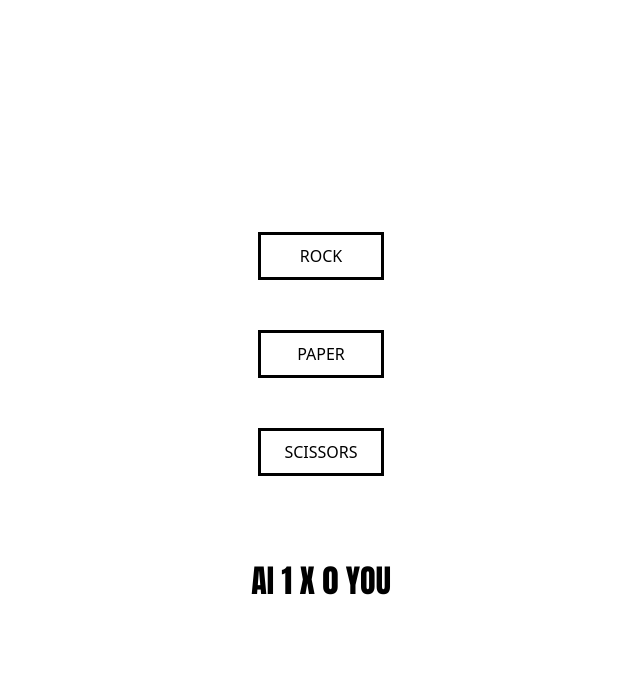
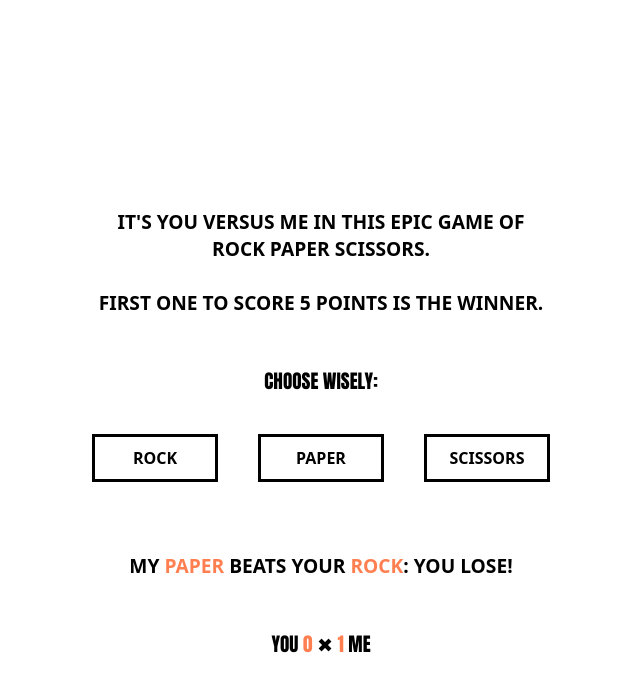
Before and after one commit to mtmoss/Rock-Paper-Scissors, a plain HTML site: page index.html in a window 1280 px wide. Both pictures are taken after a click on the element "ROCK". Shown: the whole page, without its empty margins (319-959 px from the left). Drawn offline with Linux system fonts and the light colour scheme.

Commit message:
Display player and computer selection

```diff
--- a/index.html
+++ b/index.html
@@ -5,10 +5,18 @@
     <link rel='stylesheet' type='text/css' media='screen' href='style.css'>
 </head>
 <body>
-    <div class="button" id="rock">rock</div>
-    <div class="button" id="paper">paper</div>
-    <div class="button" id="scissors">scissors</div>
+    <div class="arena">
+    <div class="intro">It's you versus me in this epic game of Rock Paper Scissors.<br><br>First one to score 5 points is the winner.</div>
+    <p class="heading">Choose wisely:</p>
+        <div class="playerArea">
+            <div class="button" id="rock">rock</div>
+            <div class="button" id="paper">paper</div>
+            <div class="button" id="scissors">scissors</div>
+        </div>
     <div id="resultArea"></div>
+
+    <div id="finalScore"></div>
+</div>
     <script src='script.js'></script>
 </body>
 </html>
--- a/script.js
+++ b/script.js
@@ -7,16 +7,19 @@ let playerScore = 0;
 let computerScore = 0;
 
 const resultArea = document.getElementById('resultArea')
-resultArea.textContent = 'Results';
-const para = document.createElement('p');
+const finalScore = document.getElementById('finalScore');
 
 function playRound(a,b) {
-    if ((a == 'rock' && b == 'scissors') || (a == 'paper' && b == 'rock') || (a == 'scissors' && b == 'paper')) {
+    if (a == b) {
+        resultArea.innerHTML = '<span>' + a + '</span> and <span>' + b + '</span>: it\'s a draw!';
+    } else if ((a == 'rock' && b == 'scissors') || (a == 'paper' && b == 'rock') || (a == 'scissors' && b == 'paper')) {
+        resultArea.innerHTML = 'Your <span>' + a + '</span> beats my <span>' + b + '</span>: you win!';
         ++playerScore;
     } else if ((a == 'rock' && b == 'paper') || (a == 'paper' && b == 'scissors') || (a == 'scissors' && b == 'rock')) {
+        resultArea.innerHTML = 'My <span>' + b + '</span> beats your <span>' + a + '</span>: you lose!';
         ++computerScore;
     };
-    resultArea.textContent = `AI ${computerScore} x ${playerScore} YOU`;
+    finalScore.innerHTML = 'You <span>' + playerScore + '</span> &#10006; <span>' + computerScore + '</span> Me';
 };
 
 const buttons = Array.from(document.getElementsByClassName('button'));
--- a/style.css
+++ b/style.css
@@ -10,10 +10,25 @@ body {
     gap: 10px;
 }
 
-#resultArea {
+.playerArea {
+    display: flex;
+    align-items: center;
+    flex-direction: row;
+    width: fit-content;
+}
+
+.heading, #finalScore {
     font-family: Impact, Haettenschweiler, 'Arial Narrow Bold', sans-serif;
-    font-size: xx-large;
+    font-size: larger;
     margin-top: 50px;
+}
+
+.arena {
+    display: flex;
+    width: 450px;
+    flex-direction: column;
+    justify-content: space-around;
+    align-items: center;
 }
 
 .button {
@@ -22,9 +37,24 @@ body {
     margin: 20px;
     width: 100px;
     text-align: center;
+    font-weight: bold;
 }
 
-.button:hover, .button:focus, .button:target {
-    background-color: darkgray;
+.button:hover {
+    background-color: coral;
     cursor: pointer;
 }
+
+#resultArea, .intro {
+    font-size: larger;
+    font-weight: bold;
+    margin-top: 50px;
+}
+
+span {
+    color: coral;
+}
+
+.intro {
+    text-align: center;
+}
```
Also changed, not shown: 1 other file.
